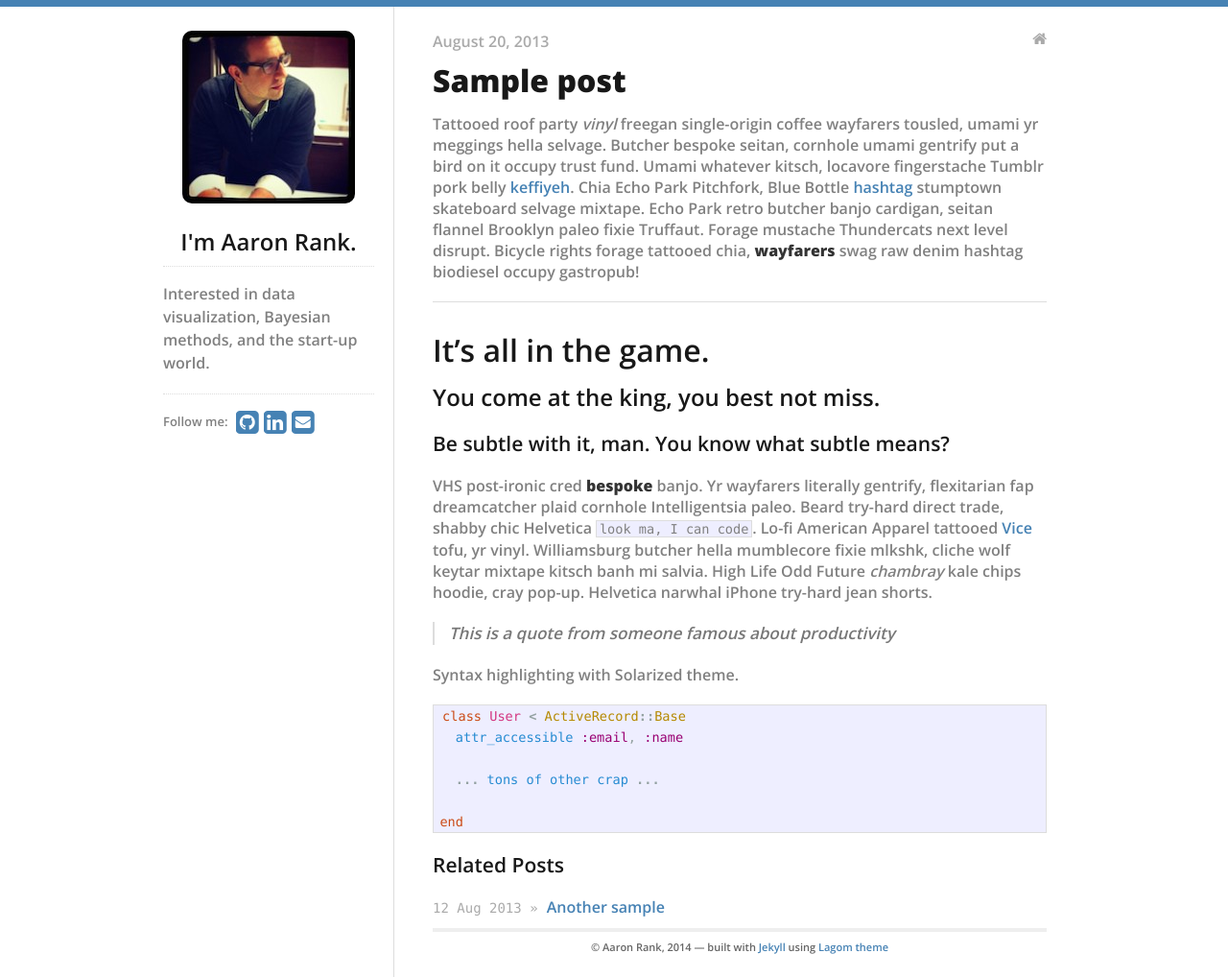
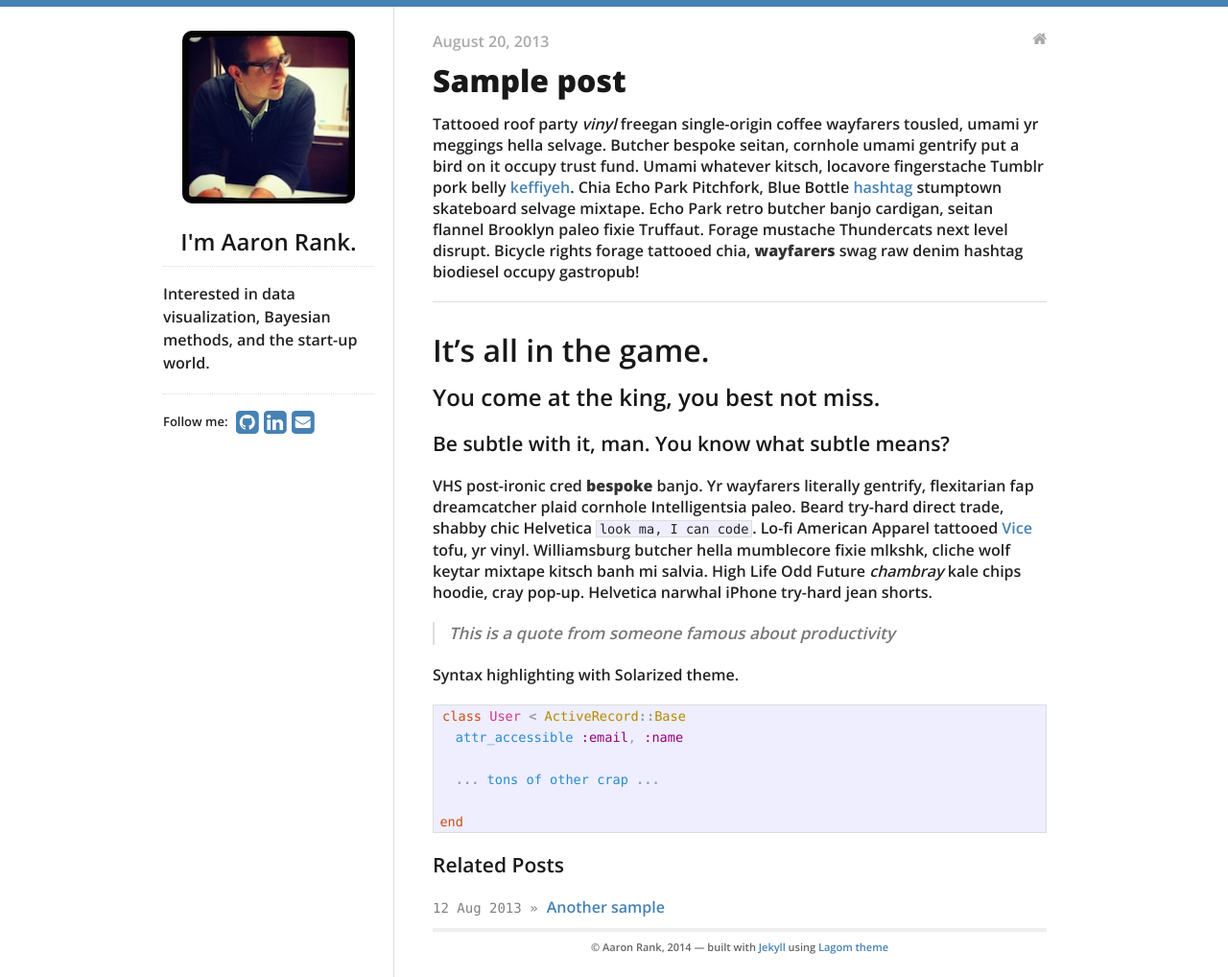
Before and after one commit to rankam/rankam.github.io, a Jekyll site: the page built from _posts/2013-08-20-sample-post.md, in a window 1280 px wide. Shown: the whole page at 96% size. Built offline with Jekyll 4.4.1, drawn with Linux system fonts in a browser that asks for light colours; nearby versions of some CDN libraries.

Commit message:
changed font color in body

```diff
--- a/_includes/css/screen.css
+++ b/_includes/css/screen.css
@@ -10,7 +10,7 @@ html, body {
 body {
   font-size: 16px;
   background-color: white;
-  color: #808080;
+  color: #222222;
   line-height: 24px;
   margin: 0;
   border-top: 7px solid {{ site.data.theme.highlight_color }};
@@ -70,7 +70,7 @@ img {
   display: block;
   margin-left: auto;
   margin-right: auto;
-border-radius: 10px 10px 10px 10px;}
+border-radius: 10px 10px 10px ;}
 
 ul.posts {
   margin-top: 0;
@@ -86,7 +86,7 @@ ul.posts li {
 
 ul.posts span {
   font-family: 'Lucida Console', 'Andale Mono', monospace;
-  color: #aaa;
+  color: #808080;
   padding-right: 5px;
   font-size:14px;
 }
```
